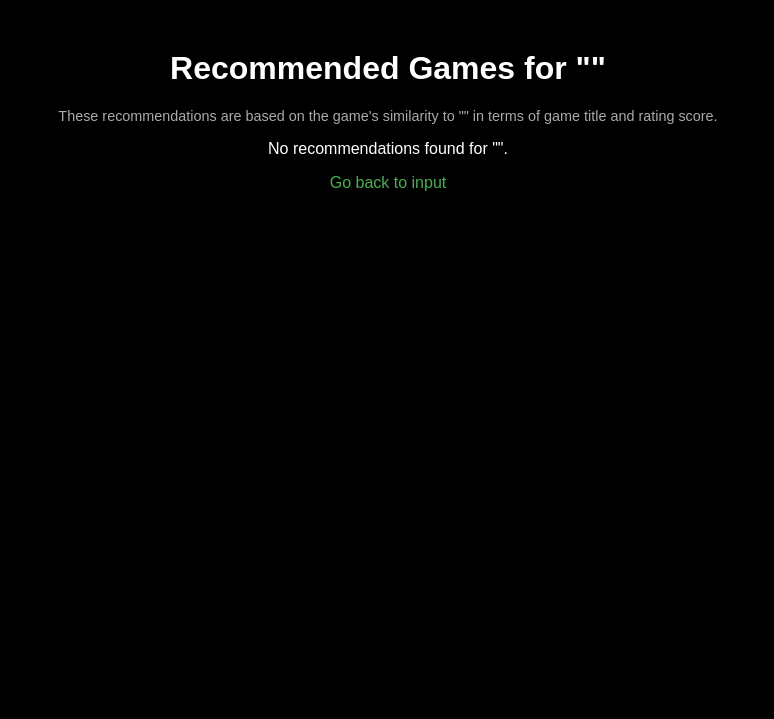
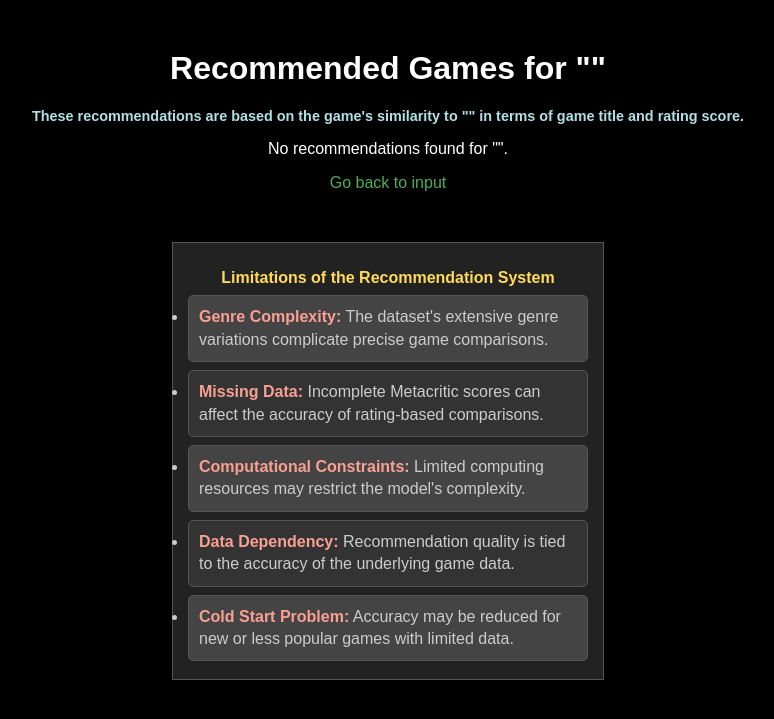
Before and after one commit to RSUCSD/Capstone, a Flask app: template templates/recommendations.html in a window 1280 px wide. Shown: the top 719 px of the page, without its empty margins (252-1026 px from the left). Run offline with Flask 3, Linux system fonts and the light colour scheme; the template is opened without the code that fills it, so the values that code supplies are empty.

Commit message:
Add files via upload

```diff
--- a/templates/recommendations.html
+++ b/templates/recommendations.html
@@ -47,7 +47,48 @@
         #recommendation_explanation {
             margin-top: 20px;
             font-size: 0.9em;
-            color: #aaa;
+            color: #b0e0e6;
+            /* A light blue color */
+            font-weight: bold;
+        }
+
+        #limitations_box {
+            border: 1px solid #555;
+            background-color: #222;
+            padding: 10px 15px;
+            margin: 30px auto;
+            text-align: center;
+            width: fit-content;
+            display: inline-block;
+        }
+
+        #limitations_title {
+            color: #ffdb58;
+            font-weight: bold;
+            margin-bottom: 8px;
+        }
+
+        #limitations_list {
+            list-style-type: disc;
+            display: inline-block;
+            text-align: left;
+            margin: 0;
+            padding: 0;
+        }
+
+        #limitations_list li {
+            color: #ccc;
+            margin-bottom: 8px;
+            line-height: 1.4;
+        }
+
+        #limitations_list li b {
+            color: #f9a093;
+        }
+
+        #back_to_input {
+            margin-bottom: 20px;
+            display: block;
         }
     </style>
 </head>
@@ -66,7 +107,18 @@
     {% else %}
     <p>No recommendations found for "{{ game_name }}".</p>
     {% endif %}
-    <a href="/">Go back to input</a>
+    <a href="/" id="back_to_input">Go back to input</a>
+
+    <div id="limitations_box">
+        <p id="limitations_title">Limitations of the Recommendation System</p>
+        <ul id="limitations_list">
+            <li><b>Genre Complexity:</b> The dataset's extensive genre variations complicate precise game comparisons.</li>
+            <li><b>Missing Data:</b> Incomplete Metacritic scores can affect the accuracy of rating-based comparisons.</li>
+            <li><b>Computational Constraints:</b> Limited computing resources may restrict the model's complexity.</li>
+            <li><b>Data Dependency:</b> Recommendation quality is tied to the accuracy of the underlying game data.</li>
+            <li><b>Cold Start Problem:</b> Accuracy may be reduced for new or less popular games with limited data.</li>
+        </ul>
+    </div>
 </body>
 
 </html>
```
